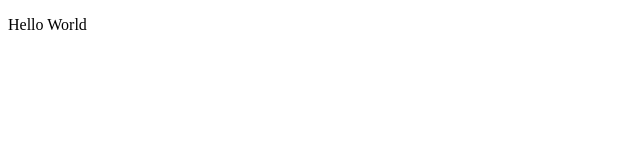
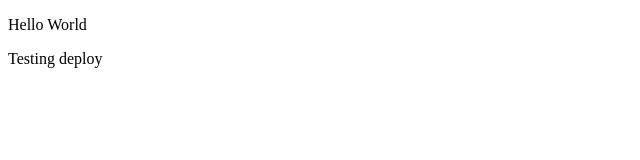
Before and after one commit to Ldsc2002/portfolio-react-ui, a React (Vite) app: page / in a window 1280 px wide. Shown: the top 160 px of the page, without its empty margins (0-640 px from the left). Built offline with nearby package versions, Linux system fonts and the light colour scheme.

Commit message:
Update App.jsx

```diff
--- a/src/App.jsx
+++ b/src/App.jsx
@@ -2,7 +2,11 @@ import React from 'react'
 
 function App() {
     return (
-        <p>Hello World</p>
+
+        <div>
+            <p>Hello World</p>
+            <p>Testing deploy</p>
+        </div>
     )
 }
 
```
